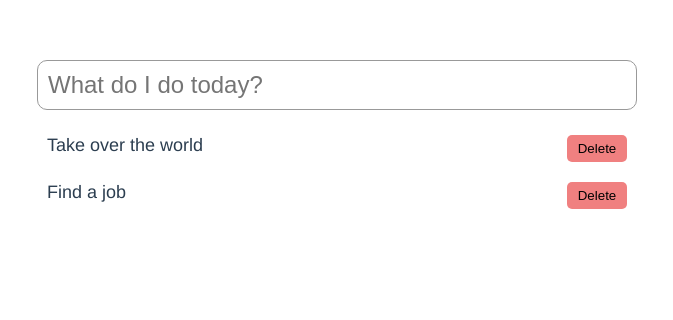
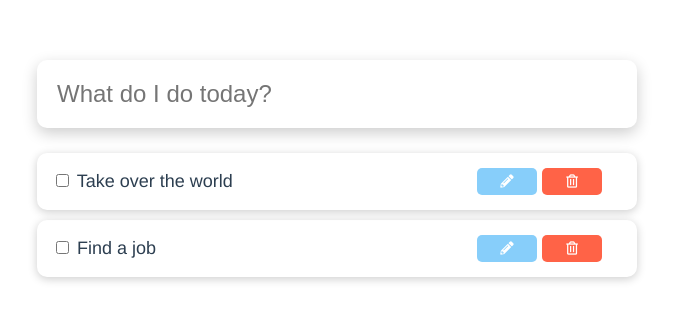
Before and after one commit to Cineg/vuetodo, a Vue app: page / in a window 1280 px wide. Shown: the top 320 px of the page, without its empty margins (303-976 px from the left). Built offline with nearby package versions, Linux system fonts and the light colour scheme.

Commit message:
added edit functionality

```diff
--- a/public/index.html
+++ b/public/index.html
@@ -5,6 +5,7 @@
     <meta http-equiv="X-UA-Compatible" content="IE=edge">
     <meta name="viewport" content="width=device-width,initial-scale=1.0">
     <link rel="icon" href="<%= BASE_URL %>favicon.ico">
+    <link rel="stylesheet" href="https://use.fontawesome.com/releases/v5.1.0/css/all.css" integrity="sha384-lKuwvrZot6UHsBSfcMvOkWwlCMgc0TaWr+30HWe3a4ltaBwTZhyTEggF5tJv8tbt" crossorigin="anonymous">
     <title>todoapp</title>
   </head>
   <body>
--- a/src/components/Todo.vue
+++ b/src/components/Todo.vue
@@ -2,9 +2,28 @@
     <div class="todo">
         <input type="text" class="todo-input" placeholder="What do I do today?" v-model="newTodo" @keyup.enter="addTodo">
         <div class="todo-list">
-            <div class="single-todo" v-for="todo in todos" :key="todo.id">
-                {{todo.title}}
-                <button class="deleteButton" @click="deleteTodo(id)">Delete</button>
+            <div class="single-todo" v-for="(todo, deleteID) in todos" :key="todo.id">
+                <div>
+                    <input type="checkbox" v-model="todo.completed">
+                    <span v-bind:class="{todocompleted: todo.completed}" v-if="!todo.editable" @dblclick="editTodo(todo)"
+                    >
+                        {{todo.title}}
+                    </span>
+                    <input type="text" v-model="todo.title" v-if="todo.editable" @blur="doneEdit(todo)" @keyup.enter="doneEdit(todo)" class="editTitle" v-focus>
+                </div>
+
+                <div>
+                    <button class="editButton" v-on:click="editTodo(todo)" v-if="!todo.editable">
+                        <i class="fas fa-pencil-alt"></i>
+                    </button>
+                    <button class="editButton" v-on:click="doneEdit(todo)" v-if="todo.editable">
+                        <i class="fas fa-check"></i>
+                    </button>
+
+                    <button class="deleteButton" @click="deleteTodo(deleteID)">
+                        <i class="far fa-trash-alt"></i>
+                    </button>
+                </div>
             </div>
         </div>
     </div>
@@ -23,11 +42,13 @@ export default {
                     'id': 1,
                     'title': 'Take over the world',
                     'completed': false,
+                    'editable': false,
                 },
                 {
                     'id': 2,
                     'title': 'Find a job',
                     'completed': false,
+                    'editable': false,
                 },
             ]
         }
@@ -48,11 +69,25 @@ export default {
             this.newTodo = '';
             this.temporaryId +=1;
         },
-        deleteTodo(id){
-            this.todos.splice(id, 1);
+        deleteTodo(deleteID){
+            this.todos.splice(deleteID, 1);
+        },
+        editTodo(todo){
+            todo.editable = true;
+        },
+        doneEdit(todo){
+            todo.editable = false;
         }
-    }
+    },
+    directives: {
+        focus: {
+            inserted: function(el){
+                el.focus();
+            }
+        }
+    },
 }
+
 </script>
 
 <style>
@@ -61,6 +96,7 @@ export default {
     }
     button{
         min-width: 60px;
+        border: none;
         border-radius: 5px;
         cursor: pointer;
     }
@@ -70,28 +106,63 @@ export default {
     }
     .todo-input{
         width: 100%;
-        padding: 10px;
+        padding: 20px;
         border-radius: 10px;
-        border: 1px solid #999;
+        border: none;
         font-size: 24px;
         margin-bottom: 15px;
+        -webkit-box-shadow: 0px 5px 15px 0px rgba(0,0,0,0.2);
+        -moz-box-shadow: 0px 5px 15px 0px rgba(0,0,0,0.2);
+        box-shadow: 0px 5px 15px 0px rgba(0,0,0,0.2);
     }
-    .todo-input:focus, .deleteButton{
+
+    /* focus after click */
+    .todo-input:focus, .deleteButton, .editButton, .editTitle{
         outline: 0;
     }
 
     .single-todo{
         width: 100%;
         text-align: left;
-        padding: 10px;
+        padding: 15px;
         font-size: 18px;
         display: flex;
         justify-content: space-between;
+        align-items: center;
+        -webkit-box-shadow: 0px 2px 10px 0px rgba(0,0,0,0.2);
+        -moz-box-shadow: 0px 2px 10px 0px rgba(0,0,0,0.2);
+        box-shadow: 0px 2px 10px 0px rgba(0,0,0,0.2);
+        margin: 10px 0;
+        border-radius: 10px;
     }
+
+    .editTitle{
+        font-size: 18px;
+        color: #2c3e50;
+        border: none;
+        padding: 0px 5px;
+    }
+
     .deleteButton{
-        background: lightcoral;
-        border: none;
+        margin-right: 20px;
+        background: #ff6347;
         padding: 6px;
     }
+    .editButton{
+        margin-right: 5px;
+        padding: 6px;
+        background: #87cefa;
+    }
+    /* icons on buttons */
+    .fa-trash-alt, .fa-pencil-alt, .fa-check{
+        color: #fff;
+    }
+
+    .todocompleted{
+        text-decoration: line-through;
+        color: #aaa;
+        transition: .5s;
+    }
+
 
 </style>
```
